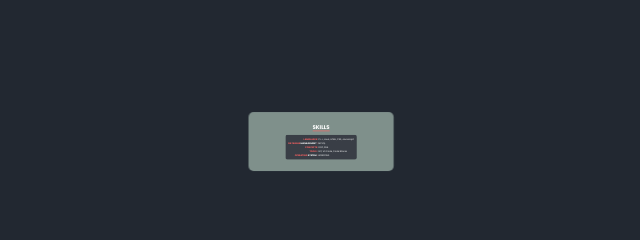
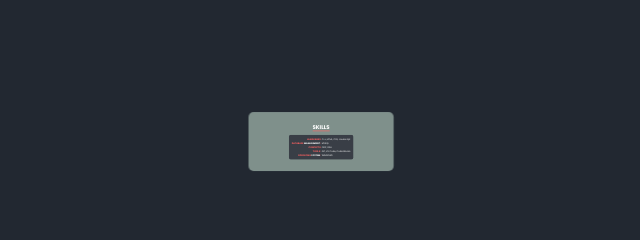
Before and after one commit to Arjun2602/Portfolio, a plain HTML site: page index.html in a window 1280 px wide. Shown: the part 860-1100 px from the top of the page, 319-959 px from the left. Drawn offline with Linux system fonts and the light colour scheme.

Commit message:
removing

```diff
--- a/index.html
+++ b/index.html
@@ -55,7 +55,7 @@
       <table class="responsive-table">
         <tr>
           <th>LANGUAGES:</th>
-          <td>C++, Java, HTML, CSS, Javascript</td>
+          <td>C++,HTML, CSS, Javascript</td>
         </tr>
         <tr>
           <th>DATABASE <SPAn>MANAGEMENT</SPAn> :</th>
```
